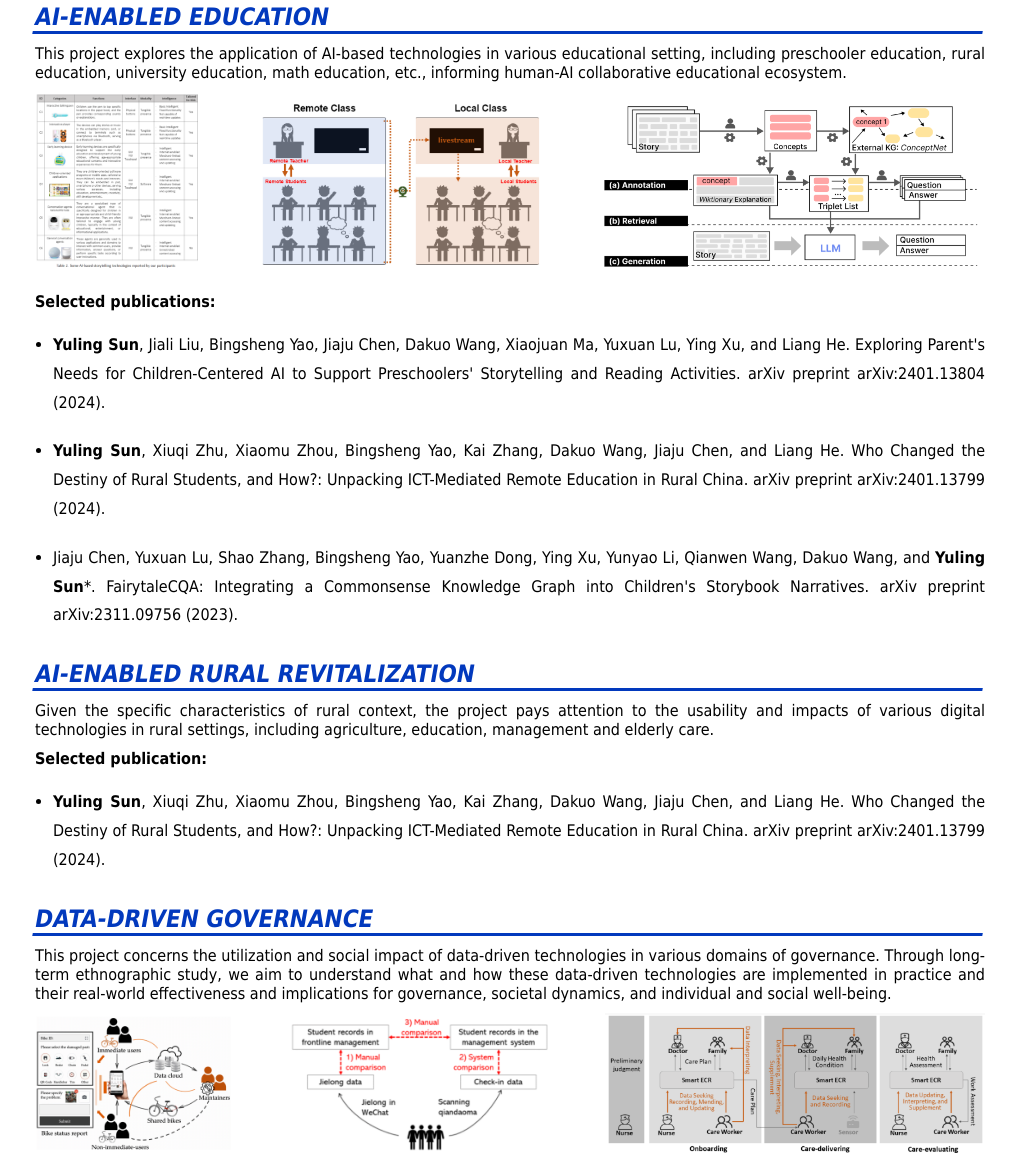
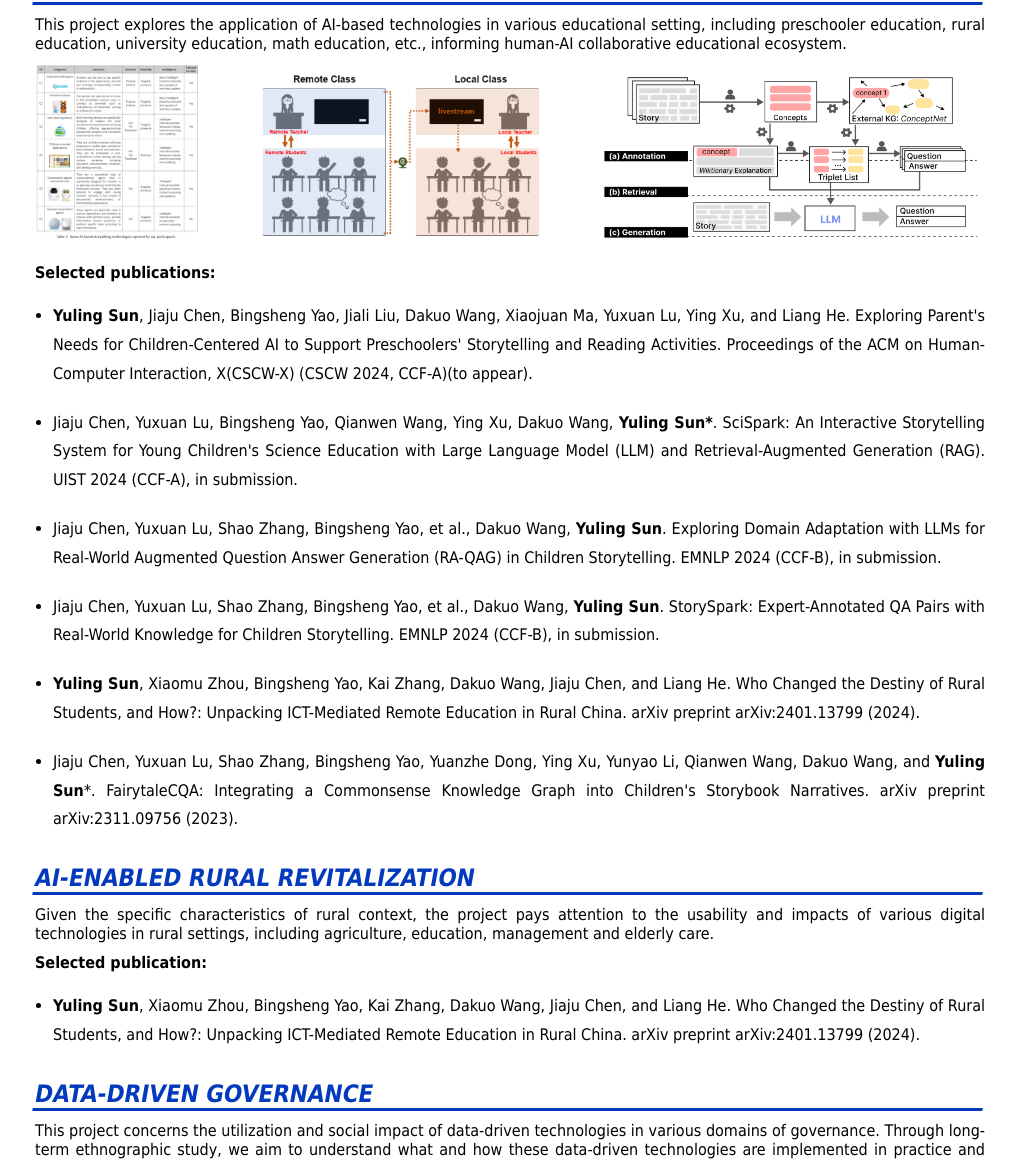
Before and after one commit to yulingsun-hci/yulingsun-hci.github.io, a plain HTML site: page projects.html in a window 1280 px wide. Shown: the part 947-2106 px from the top of the page, without its empty margins (130-1146 px from the left). Drawn offline with Linux system fonts and the light colour scheme.

Commit message:
Update projects.html

```diff
--- a/projects.html
+++ b/projects.html
@@ -44,10 +44,10 @@
         <li><span>Yuling Sun</span>, Zhennan Yi, Xiaojuan Ma, Junyan Mao, Xin Tong. Technology-Mediated Non-pharmacological
           Interventions for Dementia: Needs for and Challenges in Professional, Personalized and Multi-Stakeholder
           Collaborative Interventions. Proceedings of the SIGCHI Conference on Human Factors in Computing Systems 2024
-          (CHI 2024, CCF-A) (to appear).</li>
+          (CHI 2024, CCF-A)  <span class="orange">(Best Paper Award)</span>.</li>
         <li>Ying Lei, Shuai Ma, <span>Yuling Sun</span>*. Unpacking ICT-supported Social Connections and Support of Late-life
           Migration: From the Lens of Social Convoys. Proceedings of the SIGCHI Conference on Human Factors in Computing
-          Systems 2024 (CHI 2024, CCF-A) (to appear) .</li>
+          Systems 2024 (CHI 2024, CCF-A).</li>
         <li><span>Yuling Sun</span>, Xiaojuan Ma, Silvia Lindtner, Liang He. Care Workers’ Wellbeing in Data-driven Healthcare
           Workplace: Identity, Agency, and Social Justice. Proceedings of the ACM on Human-Computer Interaction,
           7(CSCW2) (CSCW 2023, CCF-A) <span class="orange">(Recognition for Contribution to Diversity and Inclusion Award).</span></li>
@@ -74,10 +74,23 @@
         <p>Selected publications:</p>
       </div>
       <ul>
-        <li><span>Yuling Sun</span>, Jiali Liu, Bingsheng Yao, Jiaju Chen, Dakuo Wang, Xiaojuan Ma, Yuxuan Lu, Ying Xu, and Liang He.
+        <li><span>Yuling Sun</span>, Jiaju Chen, Bingsheng Yao, Jiali Liu, Dakuo Wang, Xiaojuan Ma, Yuxuan Lu, Ying Xu, and Liang He.
           Exploring Parent's Needs for Children-Centered AI to Support Preschoolers' Storytelling and Reading
-          Activities. arXiv preprint arXiv:2401.13804 (2024).</li>
-        <li><span>Yuling Sun</span>, Xiuqi Zhu, Xiaomu Zhou, Bingsheng Yao, Kai Zhang, Dakuo Wang, Jiaju Chen, and Liang He. Who
+          Activities. Proceedings of the ACM on Human-Computer Interaction, X(CSCW-X) (CSCW 2024,
+          CCF-A)(to appear).</li>
+
+       <li> Jiaju Chen, Yuxuan Lu, Bingsheng Yao, Qianwen Wang, Ying Xu, Dakuo Wang, <span>Yuling Sun*</span>.
+         SciSpark: An Interactive Storytelling System for Young Children's Science Education with Large Language Model (LLM) and Retrieval-Augmented Generation (RAG). UIST 2024 (CCF-A), in submission.</li>
+
+
+<li>Jiaju Chen, Yuxuan Lu, Shao Zhang, Bingsheng Yao, et al., Dakuo Wang, <span>Yuling Sun</span>. Exploring Domain Adaptation with LLMs for Real-World Augmented Question Answer Generation (RA-QAG) in Children Storytelling. EMNLP 2024 (CCF-B), in submission. </li>
+
+<li>Jiaju Chen, Yuxuan Lu, Shao Zhang, Bingsheng Yao, et al., Dakuo Wang, <span>Yuling Sun</span>. StorySpark: Expert-Annotated QA Pairs with Real-World Knowledge for Children Storytelling. EMNLP 2024 (CCF-B), in submission.
+</li>
+
+
+
+        <li><span>Yuling Sun</span>, Xiaomu Zhou, Bingsheng Yao, Kai Zhang, Dakuo Wang, Jiaju Chen, and Liang He. Who
           Changed the Destiny of Rural Students, and How?: Unpacking ICT-Mediated Remote Education in Rural China. arXiv
           preprint arXiv:2401.13799 (2024).</li>
         <li>Jiaju Chen, Yuxuan Lu, Shao Zhang, Bingsheng Yao, Yuanzhe Dong, Ying Xu, Yunyao Li, Qianwen Wang, Dakuo
@@ -93,7 +106,7 @@
         <p>Selected publication:</p>
       </div>
       <ul>
-        <li><span>Yuling Sun</span>, Xiuqi Zhu, Xiaomu Zhou, Bingsheng Yao, Kai Zhang, Dakuo Wang, Jiaju Chen, and Liang He. Who
+        <li><span>Yuling Sun</span>, Xiaomu Zhou, Bingsheng Yao, Kai Zhang, Dakuo Wang, Jiaju Chen, and Liang He. Who
           Changed the Destiny of Rural Students, and How?: Unpacking ICT-Mediated Remote Education in Rural China. arXiv
           preprint arXiv:2401.13799 (2024).</li>
       </ul>
```
